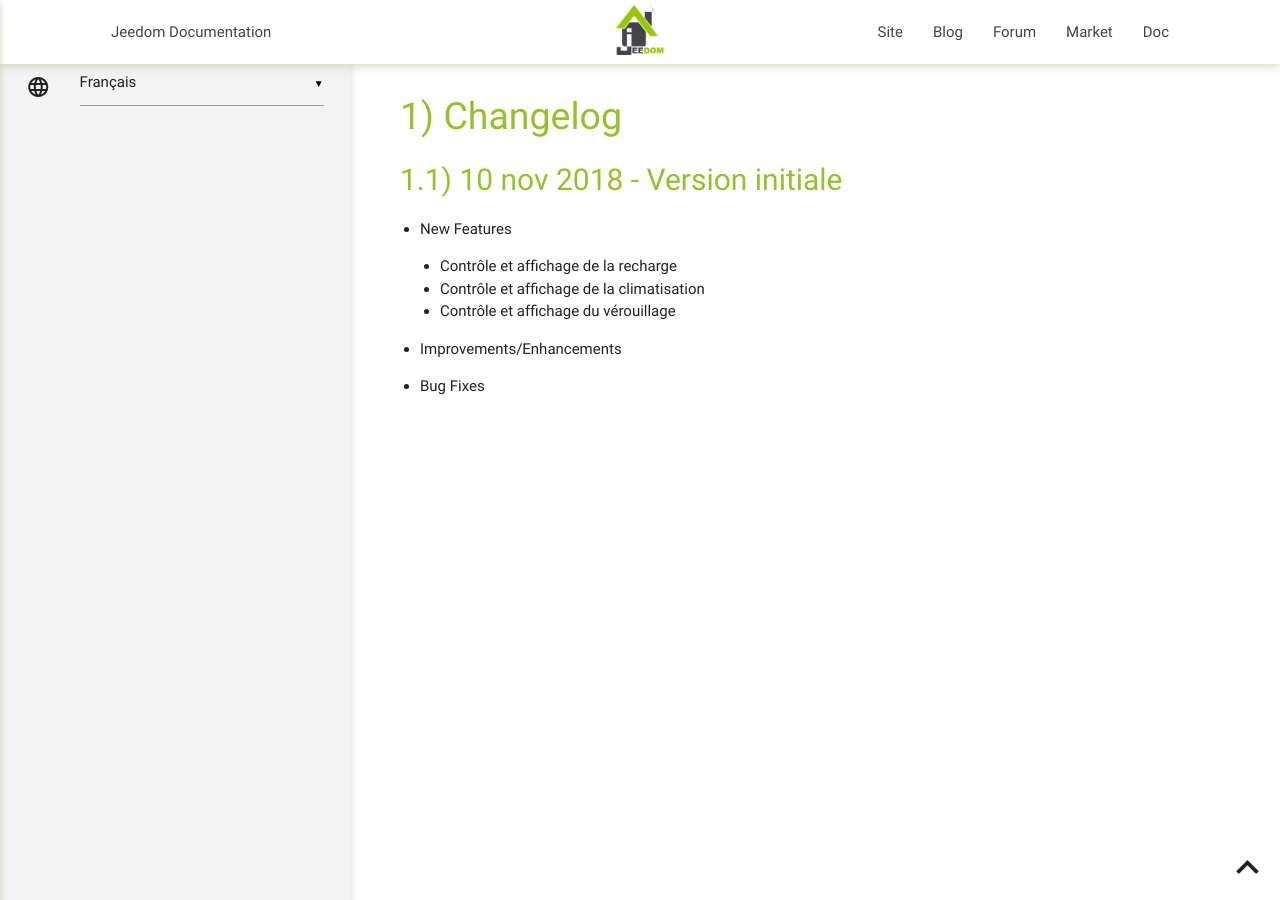
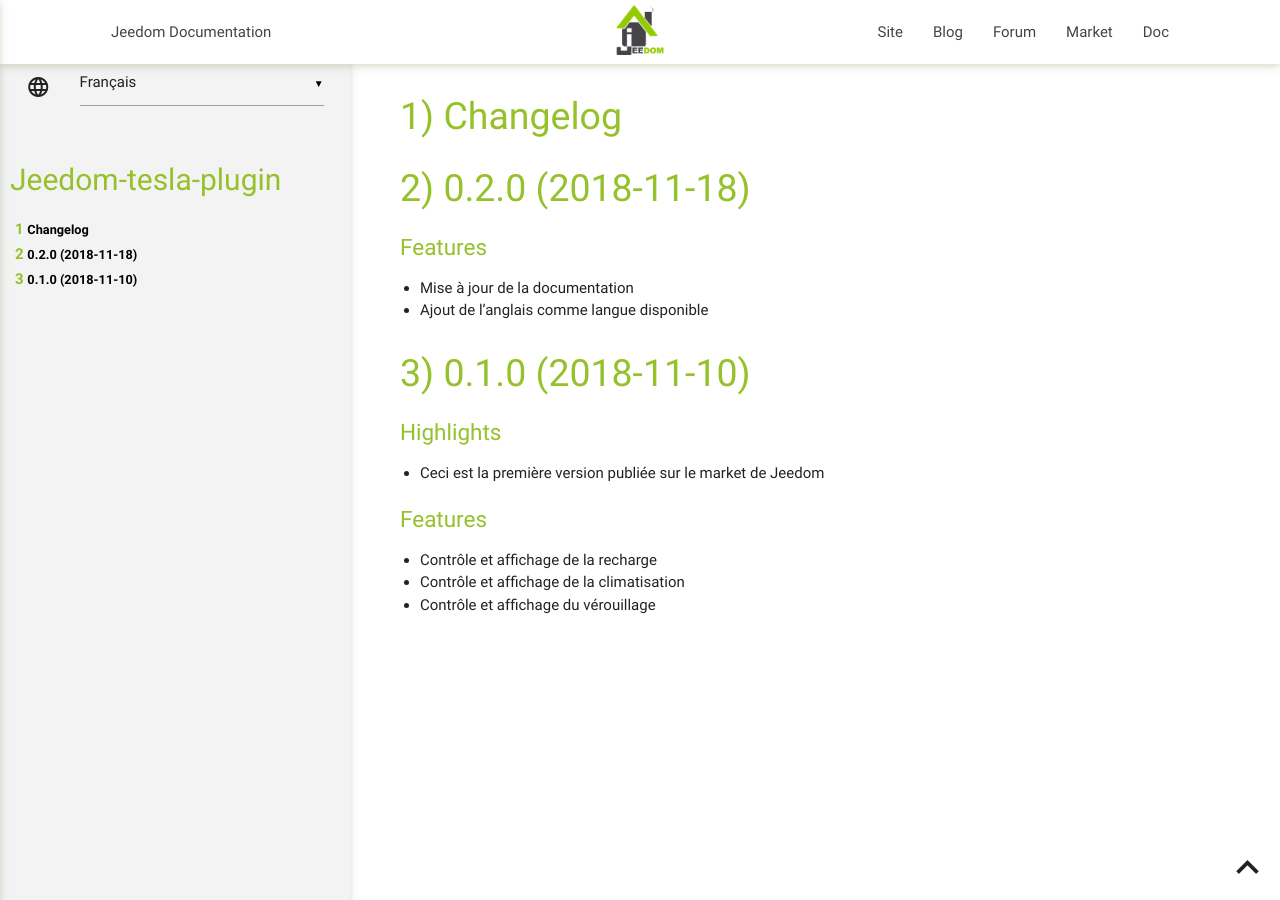
Before and after one commit to vercorsio/jeedom-tesla-plugin, a Jekyll site: the page built from fr_FR/changelog.md, in a window 1280 px wide. Built offline with Jekyll 4.4.1, drawn with Linux system fonts in a browser that asks for light colours; our own code applies the rules of GitHub Pages for plain Markdown files.

```diff
--- a/_config.yml
+++ b/_config.yml
@@ -1,5 +1,5 @@
 ---
-langs: [fr_FR,en_US,es_ES]
+langs: [fr_FR,en_US]
 baseurl: "/"
 sass:
   sass_dir: assets/css
@@ -17,9 +17,9 @@ exclude:
 - vendor
 plugins:
 - jekyll-seo-tag
-title: "Documentation Jeedom"
-description: "Ceci est la documentation, lier à la solution domotique Jeedom."
-author: "Jeedom"
+title: "Documentation Jeedom - Plugin Tesla"
+description: "Ceci est la documentation, liée au plugin Tesla de la solution domotique Jeedom."
+author: "vercors"
 image: https://www.jeedom.com/site/logo.png
 twitter:
   username: Jeedom_domotic
--- a/fr_FR/changelog.md
+++ b/fr_FR/changelog.md
@@ -1,18 +1,19 @@
 Changelog
 =========
 
-10 nov 2018 - Version initiale
---
+<a name="0.2.0"></a>
+# 0.2.0 (2018-11-18)
+### Features
+* Mise à jour de la documentation
+* Ajout de l'anglais comme langue disponible
 
--   New Features
+<a name="0.1.0"></a>
+# 0.1.0 (2018-11-10)
 
-    -   Contrôle et affichage de la recharge
-    -   Contrôle et affichage de la climatisation
-    -   Contrôle et affichage du vérouillage
+### Highlights
+* Ceci est la première version publiée sur le market de Jeedom
 
-
--   Improvements/Enhancements
-
-
-
--   Bug Fixes
+### Features
+* Contrôle et affichage de la recharge
+* Contrôle et affichage de la climatisation
+* Contrôle et affichage du vérouillage
```
Also changed, not shown: en_US/changelog.md (added, +20 -0 lines), en_US/index.md (added, +153 -0 lines), fr_FR/index.md (+31 -12 lines), images/charging_Charging.gif (added), images/charging_Complete.png (added), images/charging_Disconnected.Png (added), images/charging_Null.png (added), images/charging_Pause.png (added), images/charging_Scheduled.png (added), images/clim_off.png (added), images/clim_on.gif (added), images/en_configCar-1.png (added), images/en_configCar-2.png (added), images/en_configPlugin-1.png (added), 4 more files.
